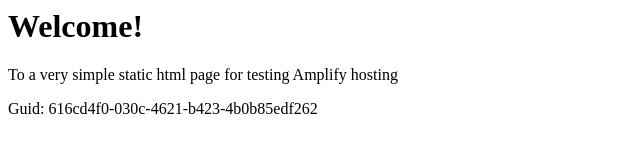
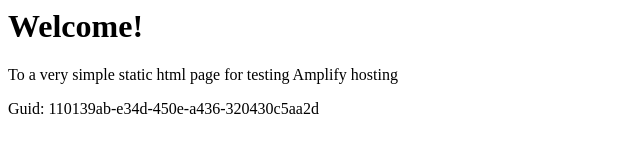
Before and after one commit to aws-aemilia-gru/Github-PR-Commit-Integration-Test-DoNotTouch-GithubWebhookPreviewCanaryTest-v1-preprod-sa-east-1, a website: page src/index.html in a window 1280 px wide. Shown: the full height of the page, 0-640 px from the left. Drawn offline with Linux system fonts and the light colour scheme.

Commit message:
commit from integ tests

```diff
--- a/src/index.html
+++ b/src/index.html
@@ -12,6 +12,6 @@
 <body>
     <h1>Welcome!</h1>
     <p>To a very simple static html page for testing Amplify hosting</p>
-    <p>Guid: 616cd4f0-030c-4621-b423-4b0b85edf262</p></body>
+    <p>Guid: 110139ab-e34d-450e-a436-320430c5aa2d</p></body>
 
 </html>
```
